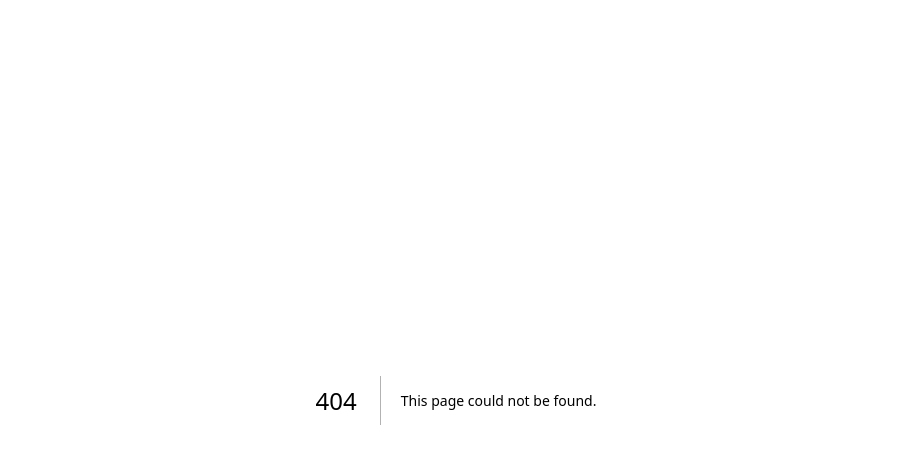
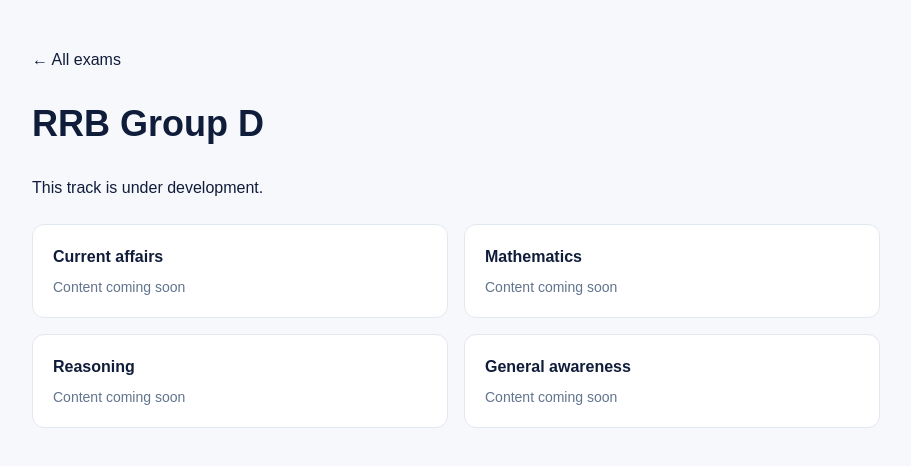
Before and after one commit to krway/taiyari, a Next.js app: page /exams/rrb-group-d in a window 1280 px wide. Before the commit this address had no page. Shown: the top 466 px of the page, without its empty margins (184-1095 px from the left). Built offline with nearby package versions, Linux system fonts and the light colour scheme.

Commit message:
Phase 1: add app/exams/[id]/page.tsx

```diff
--- /dev/null
+++ b/app/exams/[id]/page.tsx
@@ -0,0 +1,9 @@
+import Link from 'next/link';
+import { notFound } from 'next/navigation';
+import { exams } from '../../../lib/exams';
+export default async function Exam({params}: {params: Promise<{id:string}>}) {
+ const {id}=await params;
+ const exam=exams.find(e=>e.id===id && e.available);
+ if(!exam) notFound();
+ return <main className="mx-auto max-w-4xl px-6 py-12"><Link href="/exams">← All exams</Link><h1 className="my-8 text-4xl font-bold">{exam.name}</h1><p>This track is under development.</p><div className="mt-6 grid gap-4 sm:grid-cols-2">{['Current affairs','Mathematics','Reasoning','General awareness'].map(topic=><article key={topic} className="rounded-xl border border-slate-200 bg-white p-5"><h2 className="font-bold">{topic}</h2><p className="mt-2 text-sm text-slate-500">Content coming soon</p></article>)}</div></main>;
+}
```
